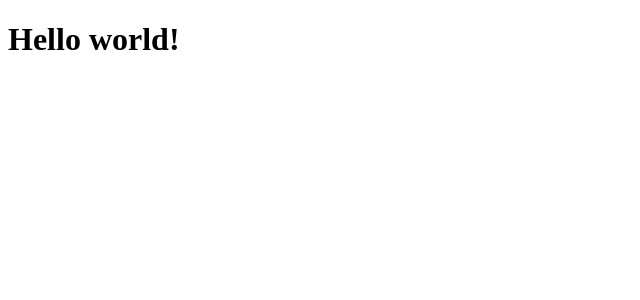
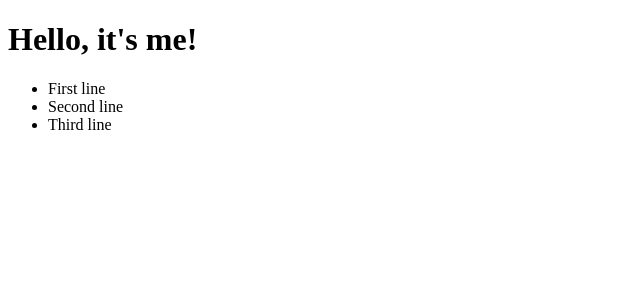
Before and after one commit to karolinaewagorska/ReactProject_karolina, a React (Create React App) app: page / in a window 1280 px wide. Shown: the top 300 px of the page, without its empty margins (0-640 px from the left). Built offline with nearby package versions, Linux system fonts and the light colour scheme.

Commit message:
react component added

```diff
--- a/src/App.js
+++ b/src/App.js
@@ -1,9 +1,17 @@
 import React from 'react';
 
 
-const element = (<div>
-  <h1>Hello world!</h1>
-</div>)
+const ItemList = () => (<ul>
+  <li>First line</li>
+  <li>Second line</li>
+  <li>Third line</li>
+</ul>
+);
 
+const App = () => ( <div>
+  <h1>Hello, it's me!</h1>
+  <ItemList />
+</div>
+);
 
-export {element};
+export default App;
--- a/src/index.js
+++ b/src/index.js
@@ -1,9 +1,9 @@
 import React from 'react';
 import ReactDOM from 'react-dom';
-import { element } from './App';
+import App from './App';
 
 
 
-ReactDOM.render(element,
+ReactDOM.render(<App />,
   document.getElementById('root')
 );
```
